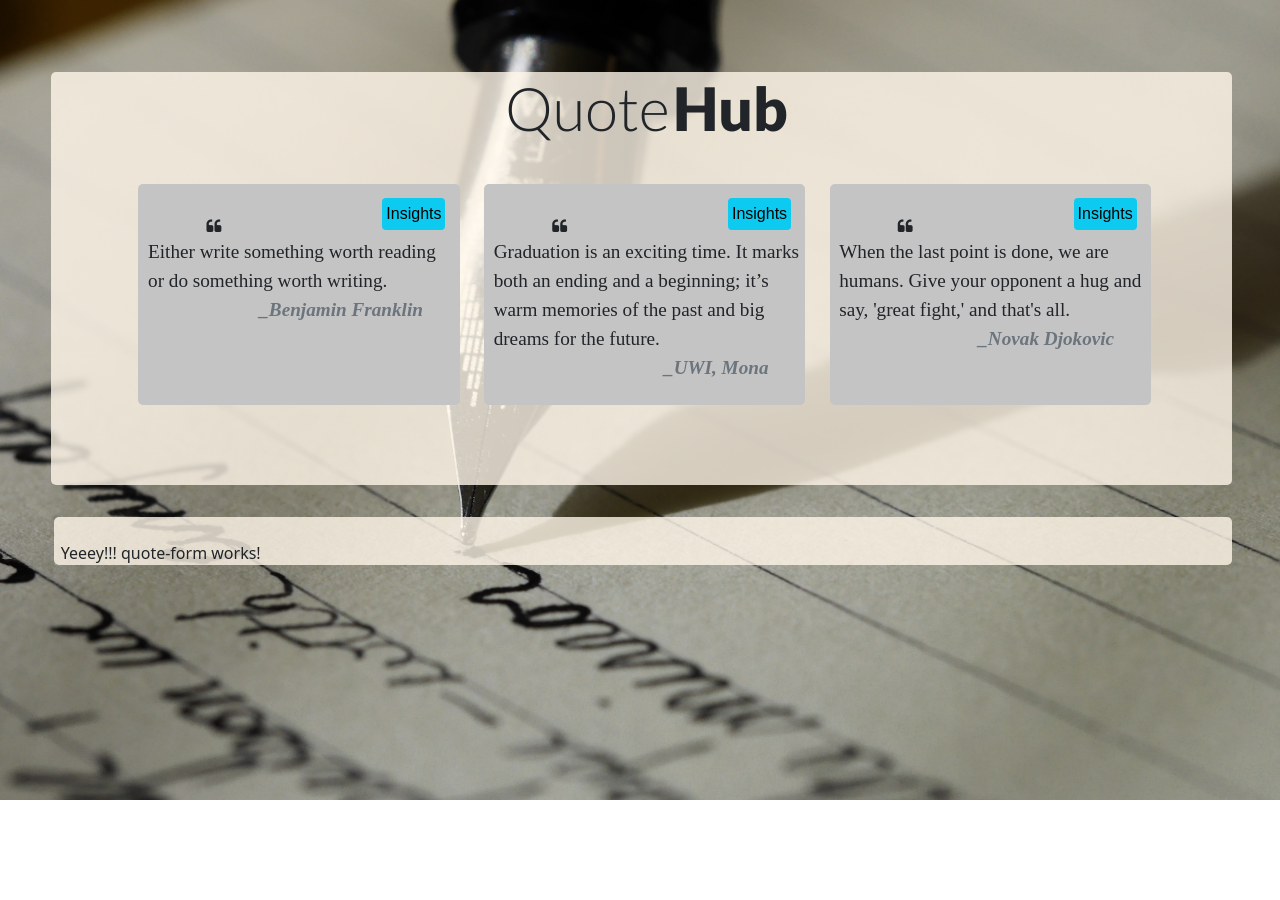
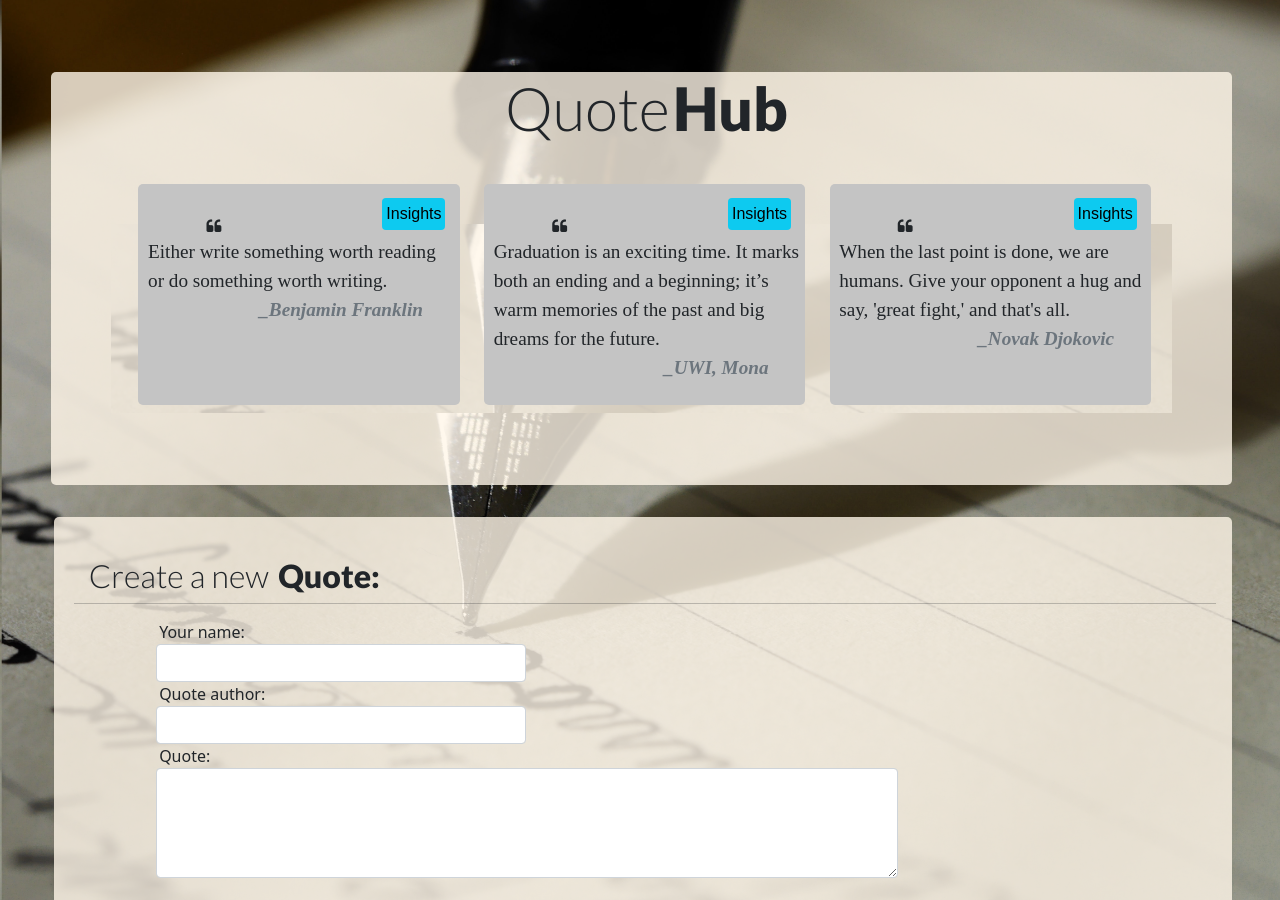
Before and after one commit to ShaviyaVictor/quote_hub, an Angular app: page / in a window 1280 px wide. Shown: the top 900 px of the page. Before the commit the page ends 800 px from the top, so only its background shows below. Built offline with nearby package versions, Linux system fonts and the light colour scheme; a web font is replaced by a local one.

Commit message:
Create a form for capturing the detail.

```diff
--- a/src/app/app.component.css
+++ b/src/app/app.component.css
@@ -7,4 +7,5 @@ section#two {
   background-color: rgba(255, 247, 233, 0.8);
   margin-top: 2rem;
   border-radius: 5px;
+  padding: 1rem;
 }
--- a/src/app/quote/quote-form/quote-form.component.css
+++ b/src/app/quote/quote-form/quote-form.component.css
@@ -0,0 +1,15 @@
+
+form {
+  margin-left: 4rem;
+}
+
+button {
+  background-color: #93C4A4;
+}
+button:hover {
+  background-color: #226F3C;
+}
+
+h2 {
+  font-family: 'Lato', sans-serif;
+}
--- a/src/app/quote/quote-form/quote-form.component.html
+++ b/src/app/quote/quote-form/quote-form.component.html
@@ -1 +1,43 @@
-<p>Yeeey!!! quote-form works!</p>
+
+<div class="container-fluid">
+  <div class="row">
+    <h2 class="center">Create a new <strong>Quote:</strong></h2>
+
+    <hr>
+
+    <form action="">
+
+      <div class="col-4">
+
+        <div class="form-group">
+
+          <label for="theName">Your name:</label>
+          <input type="text" required class="form-control" id="theName">
+
+          <label for="theAuthor">Quote author:</label>
+          <input type="text" required class="form-control" id="theAuthor">
+
+        </div>
+
+      </div>
+
+      <div class="col-8">
+
+        <div class="form-group">
+
+          <label for="theQuote">Quote:</label>
+          <textarea name="" class="form-control" id="theQuote" cols="30" rows="4"></textarea>
+
+        </div><br>
+
+        <button class="btn">Add Quote</button>
+
+      </div>
+
+    </form>
+
+  </div>
+
+
+
+</div>
```
